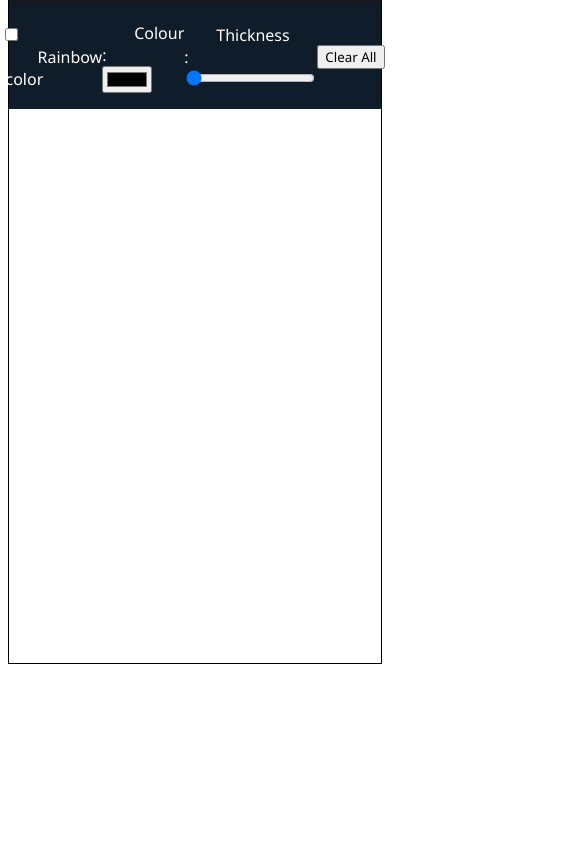
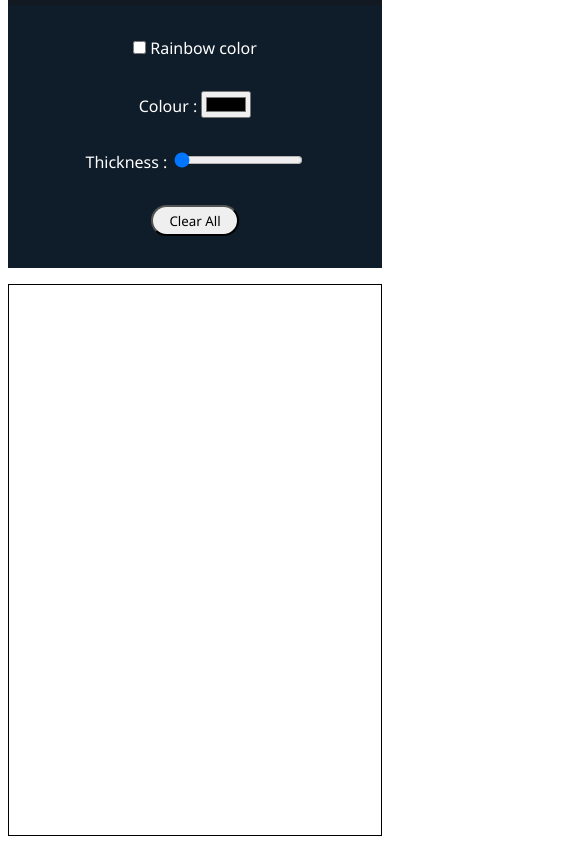
Before and after one commit to srinivasteja18/Wed-dev-projects, a plain HTML site: page HTML Canvas (MST Paint)/HtmlPage.html in a window 390 px wide. Shown: the part 89-941 px from the top of the page, 585 px wide, since content can reach past the window. Before the commit the page ends 844 px from the top, so only its background shows below. Drawn offline with Linux system fonts and the light colour scheme.

Commit message:
Update StyleSheet.css

```diff
--- a/HTML Canvas (MST Paint)/StyleSheet.css
+++ b/HTML Canvas (MST Paint)/StyleSheet.css
@@ -1,25 +1,28 @@
-:root{
+:root {
     --colourvar: #000000;
 }
 
 html {
-    font-size:1em;
+    font-size: 1em;
 }
-body{
-    border:1px solid black;
-    overflow:auto;
+
+body {
+    overflow: auto;
 }
+
 header {
     display: flex;
     justify-content: center;
     align-items: center;
     background-color: hsl(212,25%,10%);
 }
+
 h1 {
-    font-family:'Segoe UI';
+    font-family: 'Segoe UI';
     font-size: 2em;
     color: white;
 }
+
 .selectors {
     background-color: hsl(211 47% 11%);
     display: flex;
@@ -31,9 +34,34 @@ h1 {
     font-size: 1rem;
 }
 
-.rainbow{
-    margin:0rem 0rem;
+.rainbow {
+    margin: 0rem 0rem;
 }
-label{
-    margin:0rem 2rem;
+
+.items {
+    margin: 0rem 2rem;
 }
+
+@media screen and (max-width:550px) {
+    .selectors {
+        flex-direction: column;
+    }
+
+    .items {
+        margin: 1rem 0rem;
+    }
+}
+.place {
+    display: flex;
+    margin: 1rem 0rem;
+    justify-content: center;
+    align-items: center;
+    border: 1px solid black;
+}
+canvas {
+
+}
+input[type=submit]{
+    padding: .3rem 1rem;
+    border-radius:1rem;
+}
```
